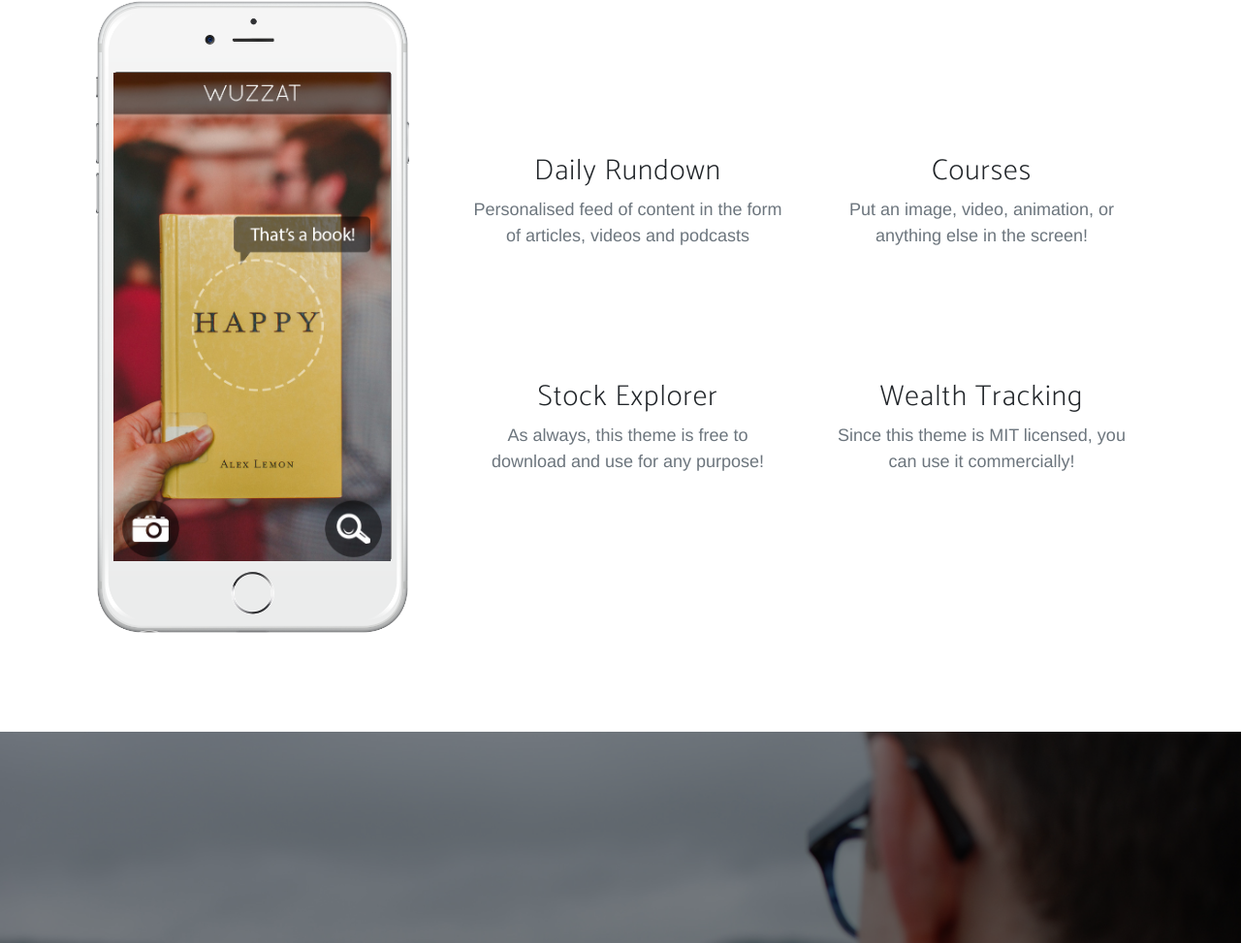
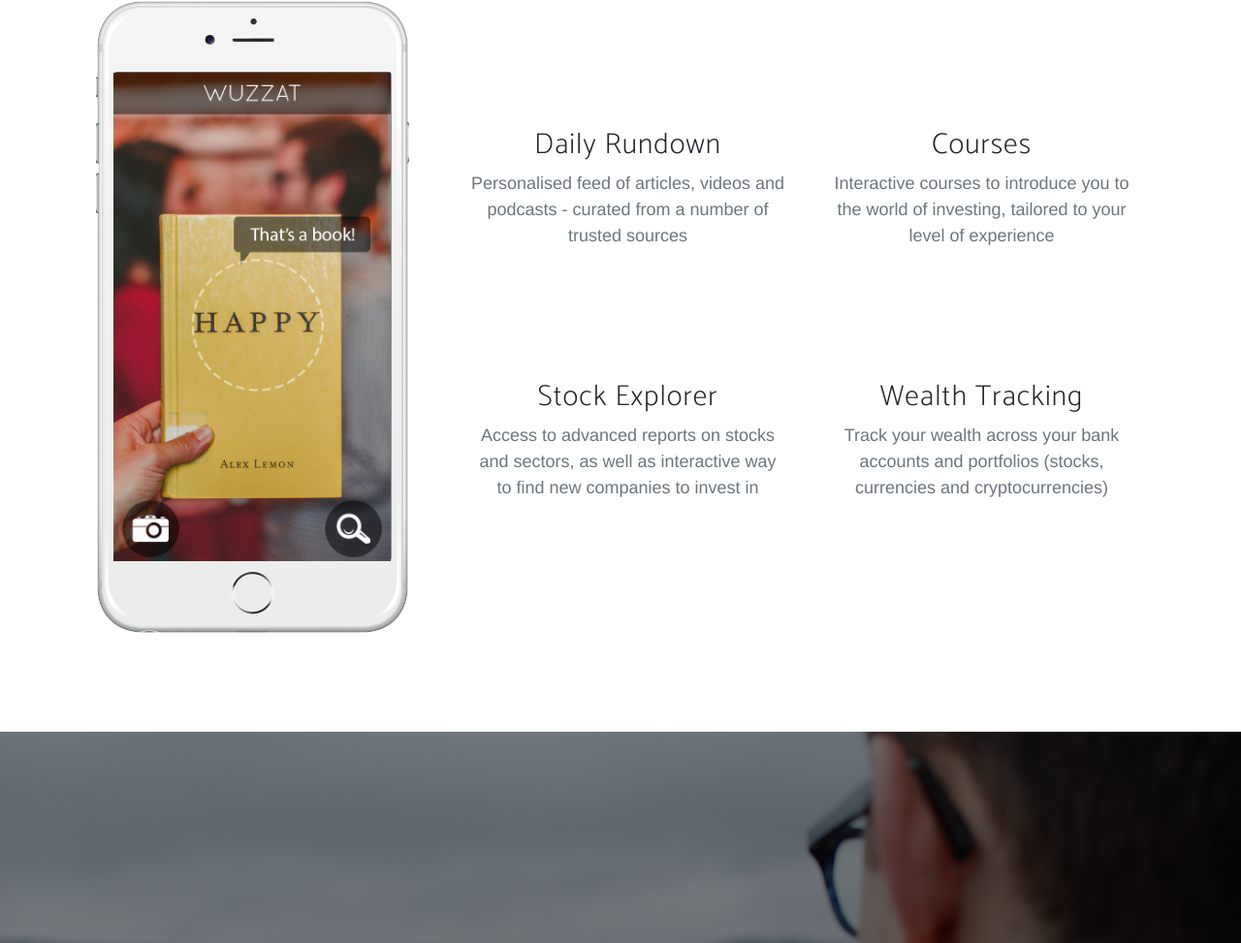
Before and after one commit to stackbit-projects/finfo-d482b, a Gatsby site: page / in a window 1280 px wide. Shown: the part 1621-2594 px from the top of the page at 97% size. Built offline with nearby package versions, Linux system fonts and the light colour scheme; Gatsby itself is replaced by a stand-in of ours; a web font is replaced by a local one.

Commit message:
index.js: Multiple updates: * updated Paragraph in div 1 * updated Paragraph in div 2 * updated Paragraph in div 1 * updated Paragraph in div 2

```diff
--- a/src/pages/index.js
+++ b/src/pages/index.js
@@ -99,7 +99,7 @@ const IndexPage = () => (
                     <i className="icon-screen-smartphone text-primary"></i>
                     <h3>Daily Rundown</h3>
                     <p className="text-muted">
-                      Personalised feed of content in the form of articles, videos and podcasts
+                      Personalised feed of articles, videos and podcasts - curated from a number of trusted sources
                     </p>
                   </div>
                 </div>
@@ -108,8 +108,7 @@ const IndexPage = () => (
                     <i className="icon-camera text-primary"></i>
                     <h3>Courses</h3>
                     <p className="text-muted">
-                      Put an image, video, animation, or anything else in the
-                      screen!
+                      Interactive courses to introduce you to the world of investing, tailored to your level of experience
                     </p>
                   </div>
                 </div>
@@ -120,8 +119,7 @@ const IndexPage = () => (
                     <i className="icon-present text-primary"></i>
                     <h3>Stock Explorer</h3>
                     <p className="text-muted">
-                      As always, this theme is free to download and use for any
-                      purpose!
+                      Access to advanced reports on stocks and sectors, as well as interactive way to find new companies to invest in
                     </p>
                   </div>
                 </div>
@@ -130,8 +128,7 @@ const IndexPage = () => (
                     <i className="icon-lock-open text-primary"></i>
                     <h3>Wealth Tracking</h3>
                     <p className="text-muted">
-                      Since this theme is MIT licensed, you can use it
-                      commercially!
+                      Track your wealth across your bank accounts and portfolios (stocks, currencies and cryptocurrencies)
                     </p>
                   </div>
                 </div>
```
